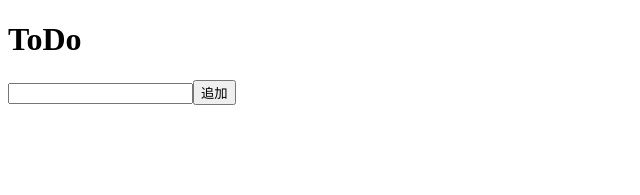
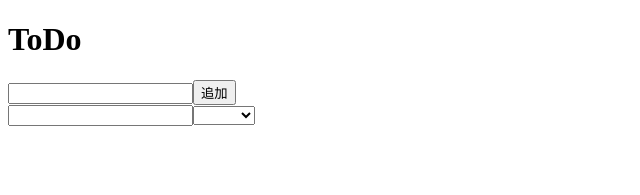
Before and after one commit to medi772425/react_todo_elementary, a React (Create React App) app: page / in a window 1280 px wide. Shown: the top 195 px of the page, without its empty margins (0-640 px from the left). Built offline with nearby package versions, Linux system fonts and the light colour scheme.

Commit message:
ステータスselectboxを配列から生成するように変更 ステータスselectboxの変更時、stateに値をセットするように変更 タイトル、ステータスに、フィルター機能を追加

```diff
--- a/src/App.js
+++ b/src/App.js
@@ -1,6 +1,7 @@
 import React, { useState } from 'react';
+import { v4 as uuidv4 } from 'uuid';
 import List from './components/List';
-import { v4 as uuidv4 } from 'uuid';
+import Filter from './components/Filter';
 import { statusYet } from './constants';
 
 const App = () => {
@@ -15,6 +16,7 @@ const App = () => {
       status: statusYet,
       readonly: true,
       id: uuidv4(),
+      is_show: true,
     };
     eleTitleNewTodo.value = '';
 
@@ -53,7 +55,7 @@ const App = () => {
   const editTodoStatus = (index, newStatus) => {
     setTodos((prevTodos) => {
       const newTodos = [...prevTodos];
-      newTodos[index].status = newStatus;
+      newTodos[index].status = Number(newStatus);
 
       return newTodos;
     });
@@ -65,6 +67,7 @@ const App = () => {
       <div>
         <input type="text" id="title_new_todo" />
         <button onClick={addTodo}>追加</button>
+        <Filter todos={todos} setTodos={setTodos} />
         <ul>
           <List
             todos={todos}
--- /dev/null
+++ b/src/components/Filter.js
@@ -0,0 +1,36 @@
+import React from 'react';
+import StateSelect from './StateSelect';
+
+const Filter = ({ todos, setTodos }) => {
+  const filter = () => {
+    const filterText = document.querySelector('#text_filter').value;
+    const filterStatus = Number(document.querySelector('#select_filter').value);
+
+    const filtered = todos.map((todo) => {
+      let is_show = true;
+      if (filterText !== '' && todo.title.toString().indexOf(filterText) < 0) {
+        is_show = false;
+      }
+
+      if (filterStatus !== 0 && todo.status !== filterStatus) {
+        is_show = false;
+      }
+
+      todo.is_show = is_show;
+
+      return todo;
+    });
+
+    setTodos(filtered);
+  };
+
+  return (
+    <div>
+      <input type="text" id="text_filter" onChange={filter} />
+
+      <StateSelect id={'select_filter'} onChange={filter} isEmptyOption={true} />
+    </div>
+  );
+};
+
+export default Filter;
--- a/src/components/List.js
+++ b/src/components/List.js
@@ -1,9 +1,13 @@
 import React from 'react';
-import { statusYet, statusStarted, statusComplete } from '../constants';
+import StateSelect from './StateSelect';
 import './../styles/style.css';
 
 const List = ({ todos, deleteTodo, switchReadonly, editTodoTitle, editTodoStatus }) => {
   return todos.map((todo, index) => {
+    if (todo.is_show === false) {
+      return '';
+    }
+
     return (
       <li key={todo.id}>
         <input
@@ -14,15 +18,12 @@ const List = ({ todos, deleteTodo, switchReadonly, editTodoTitle, editTodoStatus
           readOnly={todo.readonly}
         />
 
-        <select
+        <StateSelect
           onChange={(event) => {
             editTodoStatus(index, event.target.value);
           }}
-        >
-          <option value={statusYet}>未着手</option>
-          <option value={statusStarted}>進行中</option>
-          <option value={statusComplete}>完了</option>
-        </select>
+          status={todo.status}
+        />
 
         {todo.readonly ? (
           <button
--- /dev/null
+++ b/src/components/StateSelect.js
@@ -0,0 +1,25 @@
+import React from 'react';
+import { statuses } from '../constants';
+
+const StateSelect = ({ onChange, status, id, isEmptyOption }) => {
+  return (
+    <select id={id} onChange={onChange}>
+      {isEmptyOption && <option value=""></option>}
+      {statuses.map((statusObj) => {
+        let selected = '';
+
+        if (statusObj.value === status) {
+          selected = 'selected';
+        }
+
+        return (
+          <option value={statusObj.value} selected={selected}>
+            {statusObj.text}
+          </option>
+        );
+      })}
+    </select>
+  );
+};
+
+export default StateSelect;
--- a/src/constants.js
+++ b/src/constants.js
@@ -1,5 +1,11 @@
-const statusYet = 0;
-const statusStarted = 1;
-const statusComplete = 2;
+const statusYet = 1;
+const statusStarted = 2;
+const statusComplete = 3;
 
-export { statusYet, statusStarted, statusComplete };
+const statuses = [
+  { value: statusYet, text: '未着手' },
+  { value: statusStarted, text: '進行中' },
+  { value: statusComplete, text: '完了' },
+];
+
+export { statusYet, statusStarted, statusComplete, statuses };
```
